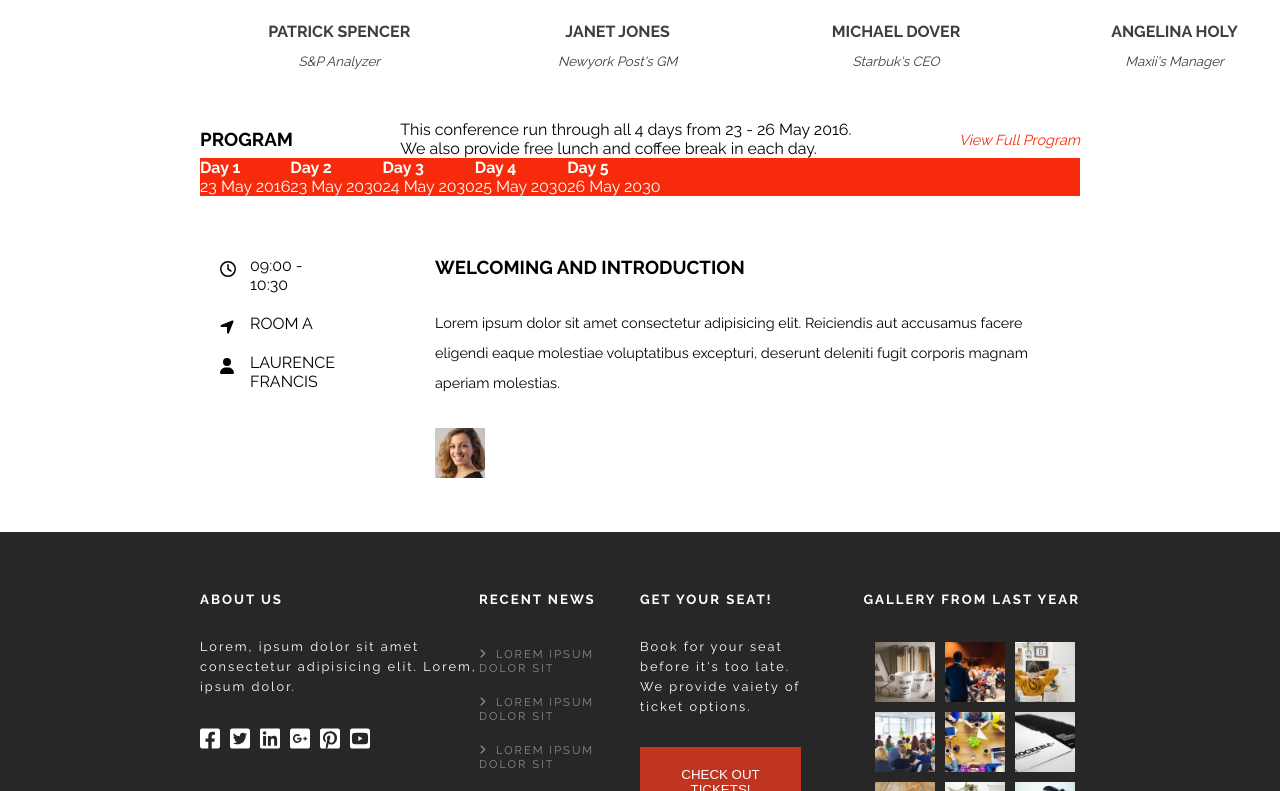
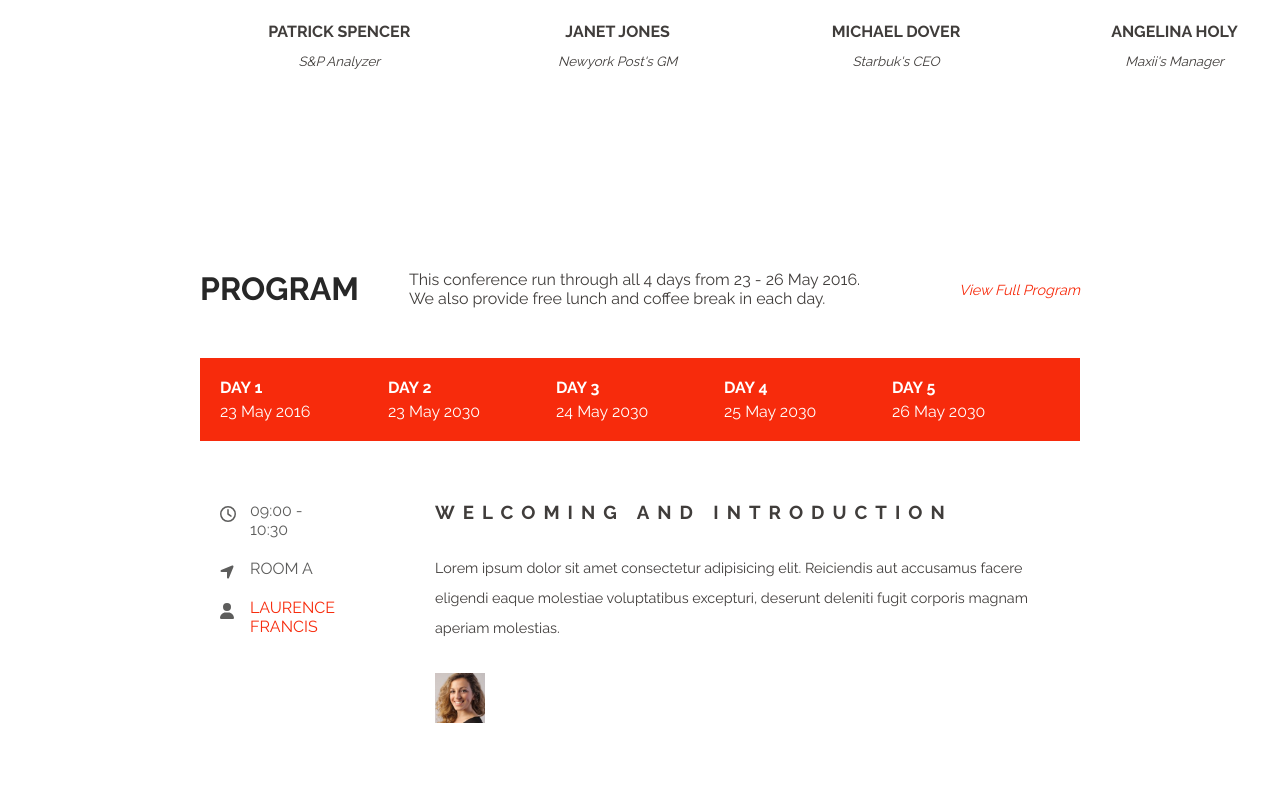
Before and after one commit to Neeiser/proj-html-vuejs, a Vue app: page / in a window 1280 px wide. Shown: the part 1849-2640 px from the top of the page. Built offline with nearby package versions, Linux system fonts and the light colour scheme.

Commit message:
Program done - component map section created

```diff
--- a/src/components/main/main-components/SectionProgramKeynote.vue
+++ b/src/components/main/main-components/SectionProgramKeynote.vue
@@ -1,11 +1,13 @@
 <template>
     <section class="margin-sides">
         <div class="program-title">
-            <h3>PROGRAM</h3>
-            <p>This conference run through all 4 days from 23 - 26 May 2016.
-                <br>
-                We also provide free lunch and coffee break in each day.
-            </p>
+            <div>
+                <h3>PROGRAM</h3>
+                <p>This conference run through all 4 days from 23 - 26 May 2016.
+                    <br>
+                    We also provide free lunch and coffee break in each day.
+                </p>
+            </div>
             <a href="#">View Full Program</a>
         </div>
         <div class="program-dates">
@@ -56,10 +58,24 @@ export default {
 @import '../../../assets/styles/style';
 
 section{
+    padding: 100px 0px;
     .program-title{
         display: flex;
         align-items: center;
         justify-content: space-between;
+        margin: 50px 0;
+        div{
+            display: flex;
+            h3{
+            font-size: 2rem;
+            color: $mine-shaft;
+            }
+            p{
+                margin-left: 50px;
+                color: $masala;
+            }
+        }
+
         a{
             color: $scarlet;
             font-style: italic;
@@ -71,6 +87,14 @@ section{
         align-items: center;
         background-color: $scarlet;
         color: $white;
+        padding: 20px;
+        div{
+            width: 170px;
+            h4{
+                text-transform: uppercase;
+                margin-bottom: 5px;
+            }
+        }
     }
     .program-content{
         display: flex;
@@ -83,18 +107,25 @@ section{
             span{
                 position: relative;
                 margin: 10px 0;
+                color: $chicago;
+                a{
+                    color: $scarlet;
+                }
                 svg{
                     position: absolute;
                     left: -30px;
                     top: 5px;
+                    color: $chicago;
                 }
             }
         }
         .program-desc{
             padding: 50px;
+            color: $masala;
             h3{
                 margin: 10px 0;
                 text-transform: uppercase;
+                letter-spacing: 8px;
             }
             p{
                 margin: 30px 0;
```
Also changed, not shown: src/components/main/main-components/SectionMapKeynote.vue (added, +16 -0 lines).
